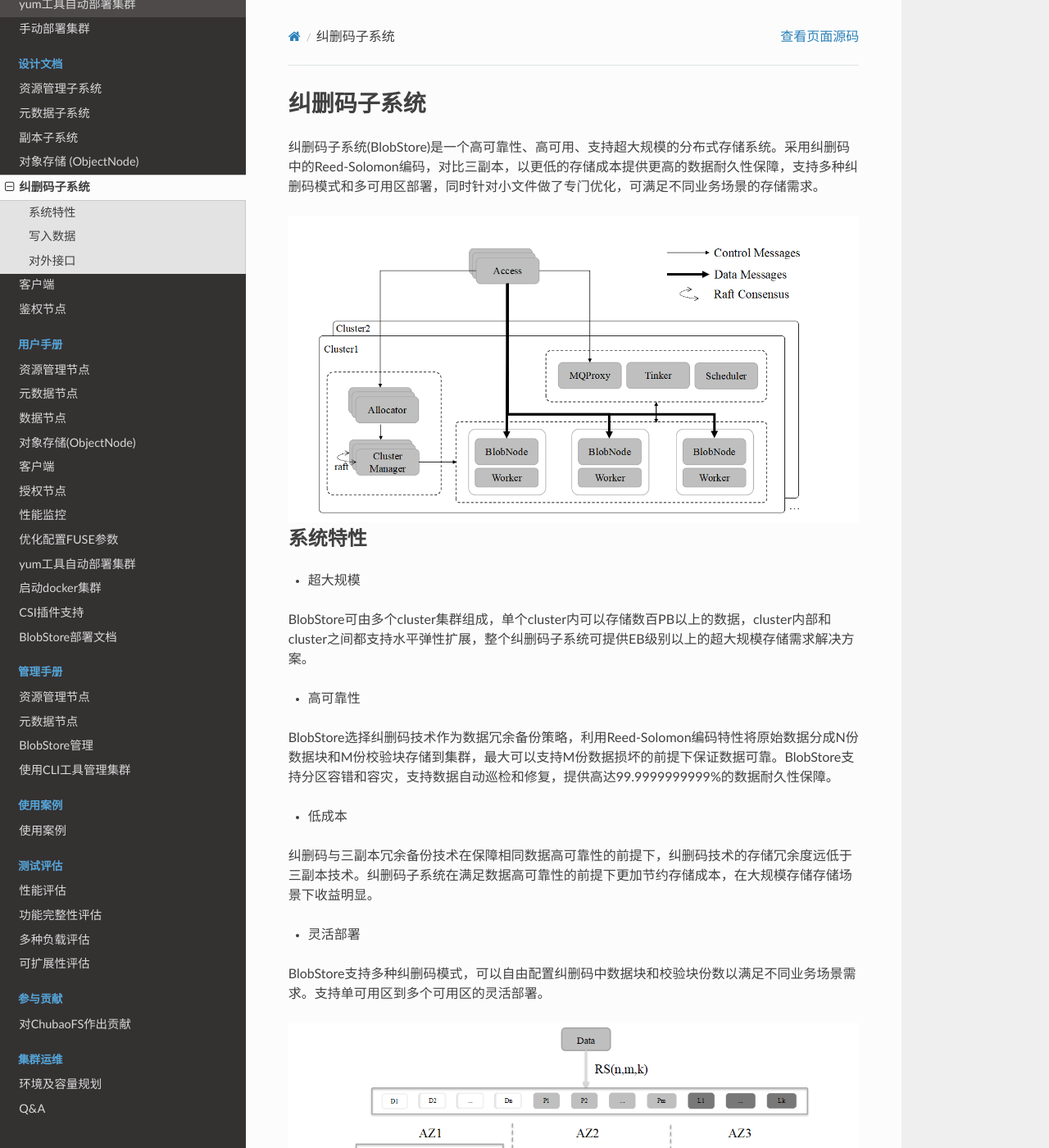
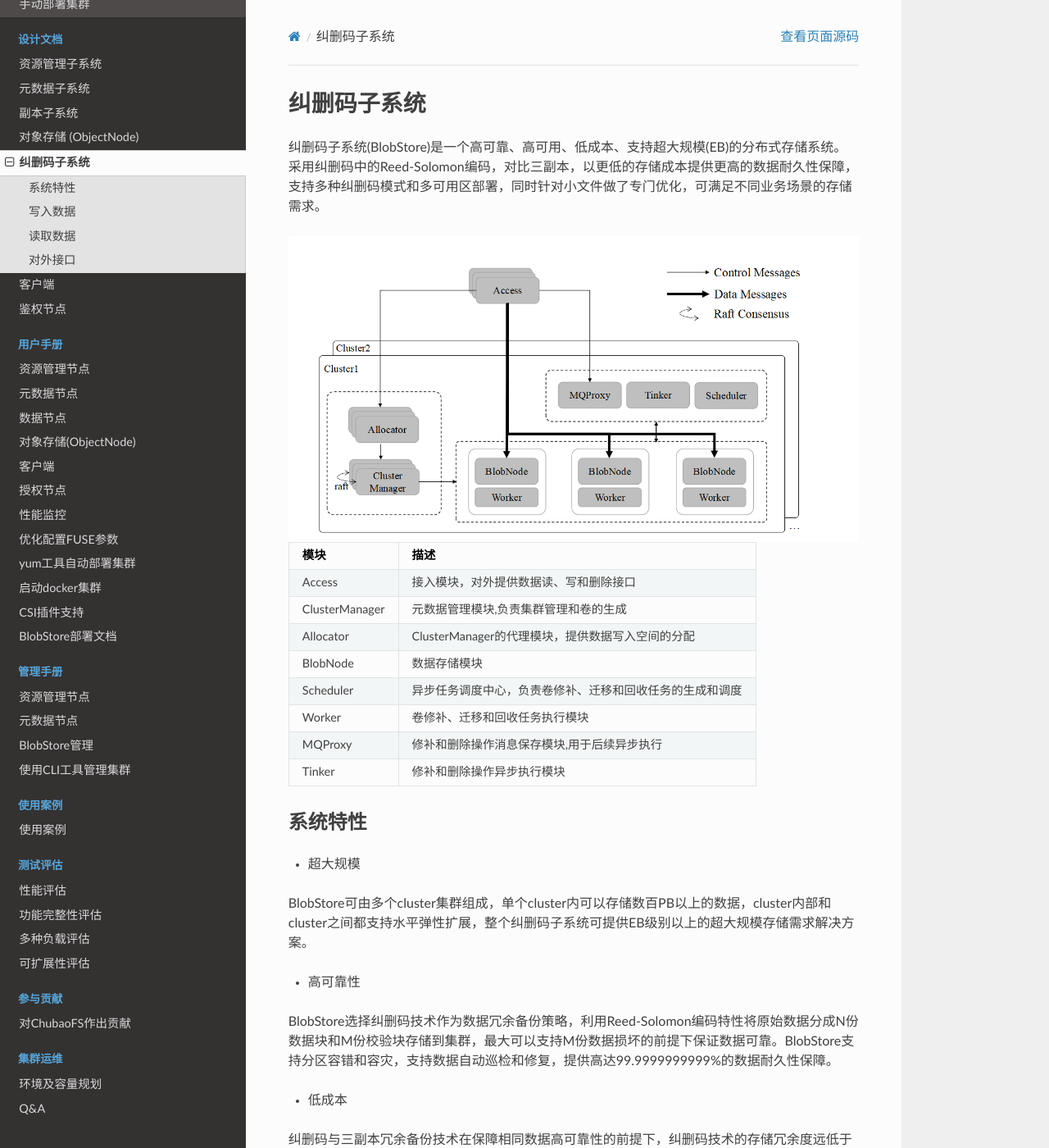
Before and after one commit to cubefs/docs-zh, a Sphinx documentation site: the page built from docs/source/design/blobstore.rst, in a window 1280 px wide and 1400 px high. Shown: the whole window at 82% size. Built offline with Sphinx 7.4.7 and the Read the Docs theme 2.0.0, drawn with Linux system fonts in a browser that asks for light colours.

Commit message:
docs:change blobstore doc
Signed-off-by: xiangcai1215 <505892459@qq.com>

```diff
--- a/docs/source/design/blobstore.rst
+++ b/docs/source/design/blobstore.rst
@@ -1,11 +1,28 @@
 纠删码子系统
 =======================
 
-纠删码子系统(BlobStore)是一个高可靠性、高可用、支持超大规模的分布式存储系统。采用纠删码中的Reed-Solomon编码，对比三副本，以更低的存储成本提供更高的数据耐久性保障，支持多种纠删码模式和多可用区部署，同时针对小文件做了专门优化，可满足不同业务场景的存储需求。
+纠删码子系统(BlobStore)是一个高可靠、高可用、低成本、支持超大规模(EB)的分布式存储系统。采用纠删码中的Reed-Solomon编码，对比三副本，以更低的存储成本提供更高的数据耐久性保障，支持多种纠删码模式和多可用区部署，同时针对小文件做了专门优化，可满足不同业务场景的存储需求。
 
 .. image:: pic/blobstore.png
    :align: center
    :alt: Blobstore Architecture
+
+
+.. csv-table::
+   :header: "模块",  "描述"
+
+   "Access",  "接入模块，对外提供数据读、写和删除接口"
+   "ClusterManager",  "元数据管理模块,负责集群管理和卷的生成"
+   "Allocator",  "ClusterManager的代理模块，提供数据写入空间的分配"
+   "BlobNode",  "数据存储模块"
+   "Scheduler",  "异步任务调度中心，负责卷修补、迁移和回收任务的生成和调度"
+   "Worker",  "卷修补、迁移和回收任务执行模块"
+   "MQProxy",  "修补和删除操作消息保存模块,用于后续异步执行"
+   "Tinker",  "修补和删除操作异步执行模块"
+
+
+
+
 
 系统特性
 --------------------------
@@ -39,6 +56,12 @@
    :align: center
    :alt: Put Data Step
 
+读取数据
+---------------------
+
+.. image:: pic/get-data.png
+   :align: center
+   :alt: Put Data Step
 
 
 对外接口
--- a/docs/source/overview.rst
+++ b/docs/source/overview.rst
@@ -19,7 +19,7 @@
 数据子系统分为副本子系统和纠删码子系统，两种子系统可同时存在，也都可单独存在
 
 + 副本子系统由数据节点组成，每个节点管理一组 *数据分片*，多个节点的 *数据分片* 构成副本组
-+ 纠删码子系统底层通过纠删码的方式来存储数据
++ 纠删码子系统由多个数据节点组成，每个节点管理一组*数据分片*，多个节点的*数据分片*构成一组纠删码卷
 
 在ChubaoFS中，卷是一个逻辑概念，由多个元数据和数据分片组成。
 从客户端的角度看，卷可以被看作是可被容器访问的文件系统实例。
@@ -59,4 +59,4 @@
 纠删码存储
 ^^^^^^^^^^^^^^^^^
 
-支持纠删码的数据存储方式，纠删码子系统具备高可靠性、高可用、支持超大规模的特性（纠删码卷暂不支持修改写和覆盖写操作)
+支持纠删码的数据存储方式，纠删码子系统具备高可靠、高可用、低成本、支持超大规模(EB)的特性（纠删码卷暂不支持修改写和覆盖写操作)
```
Also changed, not shown: docs/source/design/pic/get-data.png (added), docs/source/design/pic/put-data.png.
